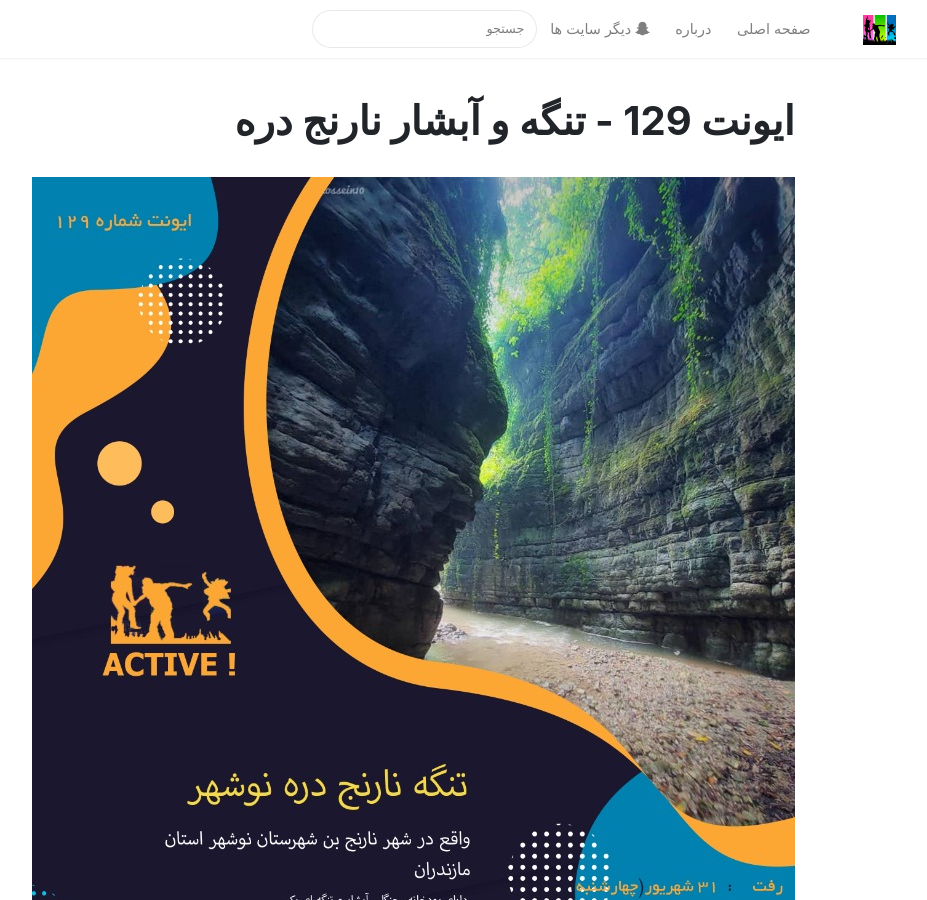
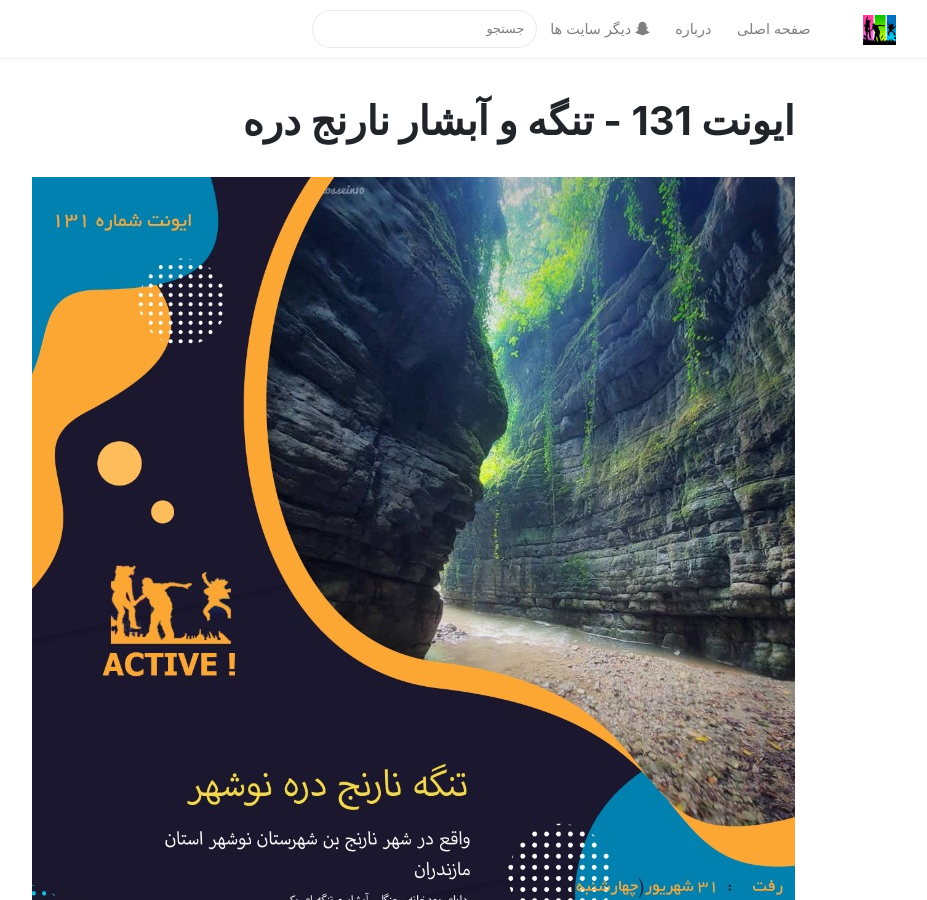
Before and after one commit to MHKarami97/active, a Jekyll site: the page built from _posts/2021-09-20-narenjdare.md, in a window 1280 px wide and 900 px high. Shown: the whole window, without its empty margins (293-1220 px from the left). Built offline with Jekyll 4.4.1, drawn with Linux system fonts in a browser that asks for light colours; nearby versions of some CDN libraries; comment, search, counter and statistics services are not loaded.

Commit message:
update new post

```diff
--- a/_posts/2021-09-20-narenjdare.md
+++ b/_posts/2021-09-20-narenjdare.md
@@ -1,11 +1,11 @@
 ---
 layout: post
-title:  "ایونت 129 - تنگه و آبشار نارنج دره"
+title:  "ایونت 131 - تنگه و آبشار نارنج دره"
 author: mhk
 categories: [Nature]
 tags: [nature, narenjdare]
-image: assets/img/nature/129-narenjdare.jpeg
-description: "ایونت 129 - تنگه و آبشار نارنج دره"
+image: assets/img/nature/131-narenjdare.jpeg
+description: "ایونت 131 - تنگه و آبشار نارنج دره"
 featured: true
 hidden: true
 rating: 5
```
Also changed, not shown: assets/img/nature/129-narenjdare.jpeg (deleted), assets/img/nature/131-narenjdare.jpeg (added).
